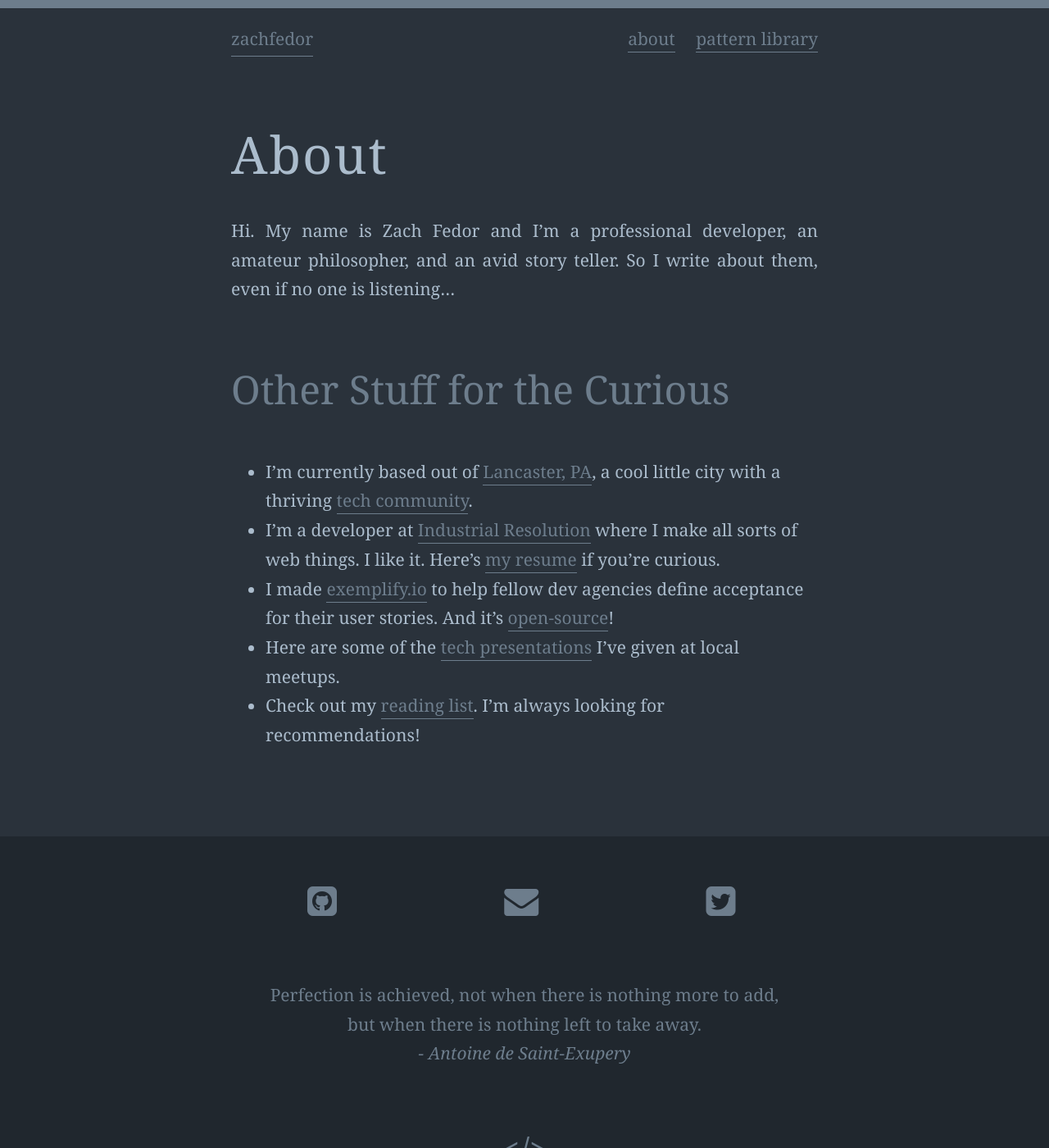
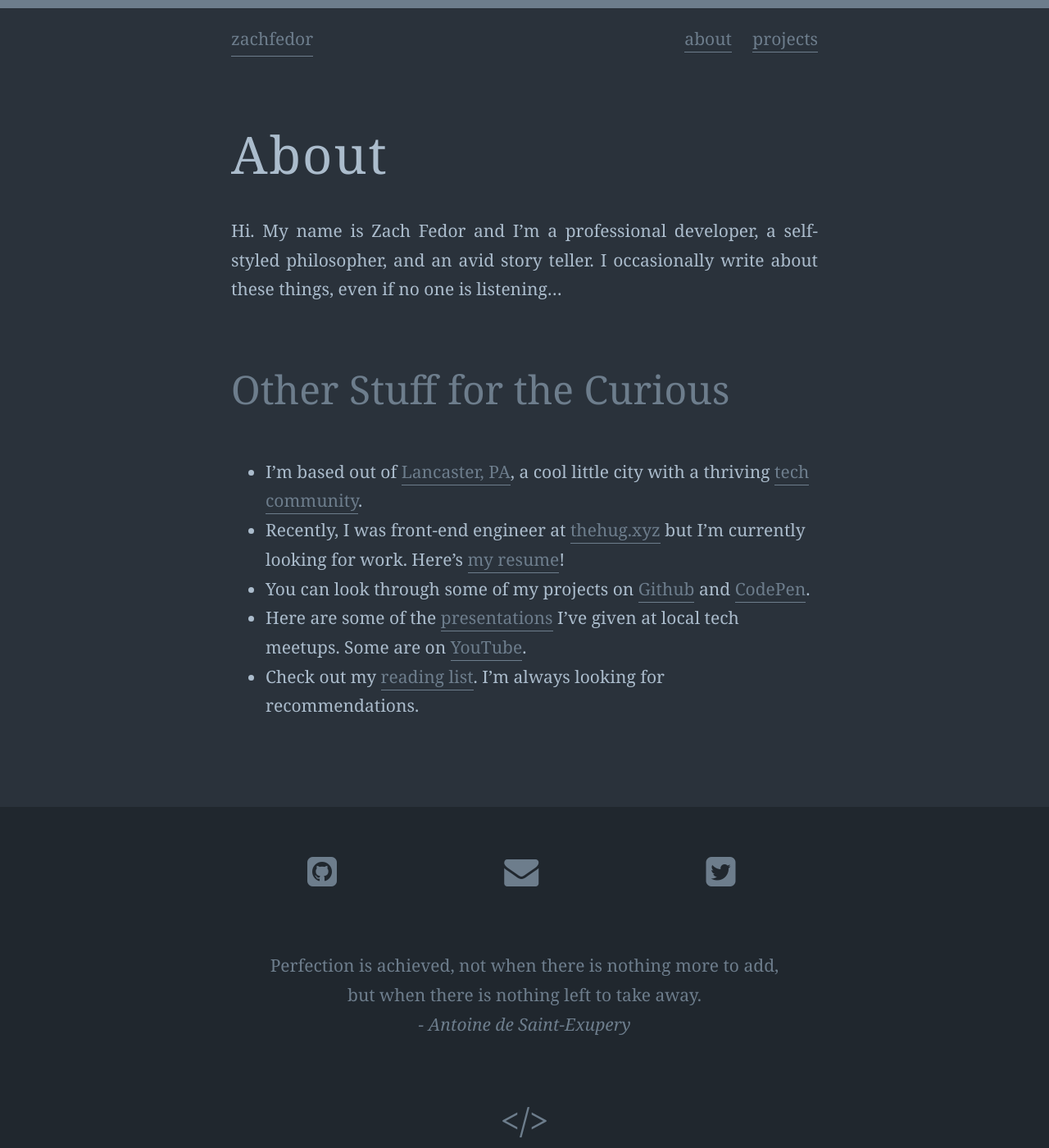
Before and after one commit to zachfedor/zachfedor.github.io, a Jekyll site: the page built from about.md, in a window 1280 px wide and 1400 px high. Shown: the whole window at 82% size. Built offline with Jekyll 4.4.1, drawn with Linux system fonts in a browser that asks for light colours; nearby versions of some CDN libraries; some web fonts are replaced.

Commit message:
Update resume for 2024

```diff
--- a/_includes/header.html
+++ b/_includes/header.html
@@ -1,9 +1,9 @@
 <header class="site-header">
-
   <nav class="wrapper site-nav">
-    <a class="page-link site-title" href="{{ site.baseurl }}/">{{ site.title }}</a>
+    <a class="page-link site-title" href="{{ site.baseurl }}/"
+      >{{ site.title }}</a
+    >
     <a class="page-link" href="/about">about</a>
-    <a class="page-link" href="/library">pattern library</a>
+    <a class="page-link" href="https://github.com/zachfedor">projects</a>
   </nav>
-
 </header>
--- a/about.md
+++ b/about.md
@@ -4,23 +4,24 @@ title: About
 permalink: /about/
 ---
 
-Hi. My name is Zach Fedor and I'm a professional developer, an amateur philosopher, and an avid story teller. So I write about them, even if no one is listening...
+Hi. My name is Zach Fedor and I'm a professional developer, a self-styled philosopher, and an avid story teller. I occasionally write about these things, even if no one is listening...
 
 
 ## Other Stuff for the Curious
 
-- I'm currently based out of [Lancaster, PA][lanc], a cool little city with a thriving [tech community][tl].
-- I'm a developer at [Industrial Resolution][ir] where I make all sorts of web things. I like it. Here's [my resume][] if you're curious.
-- I made [exemplify.io][exemplify] to help fellow dev agencies define acceptance for their user stories. And it's [open-source][gh-exemplify]!
-- Here are some of the [tech presentations][slides] I've given at local meetups.
-- Check out my [reading list][goodreads]. I'm always looking for recommendations!
+- I'm based out of [Lancaster, PA][lanc], a cool little city with a thriving [tech community][tl].
+- Recently, I was front-end engineer at [thehug.xyz][work] but I'm currently looking for work. Here's [my resume][]!
+- You can look through some of my projects on [Github][] and [CodePen][].
+- Here are some of the [presentations][slides] I've given at local tech meetups. Some are on [YouTube][yt].
+- Check out my [reading list][goodreads]. I'm always looking for recommendations.
 
 
 [lanc]: https://en.wikipedia.org/wiki/Lancaster,_Pennsylvania
-[tl]: http://techlancaster.com
-[ir]: http://theindustrialresolution.com
-[my resume]: {{ site.base_url }}/ZachFedor-Resume.pdf
-[exemplify]: http://exemplify.io
-[gh-exemplify]: https://github.com/zachfedor/exemplify
-[slides]: http://slides.com/zachfedor
+[tl]: https://techlancaster.com
+[work]: https://thehug.xyz
+[my resume]: {{ site.base_url }}/zachfedor-resume.pdf
+[Github]: https://github.com/zachfedor
+[CodePen]: https://codepen.io/zachfedor
+[slides]: https://slides.com/zachfedor
+[yt]: https://www.youtube.com/@techlancaster5983/videos
 [goodreads]: https://www.goodreads.com/user/show/17803915-0dyss3us
```
Also changed, not shown: 1 other file.
